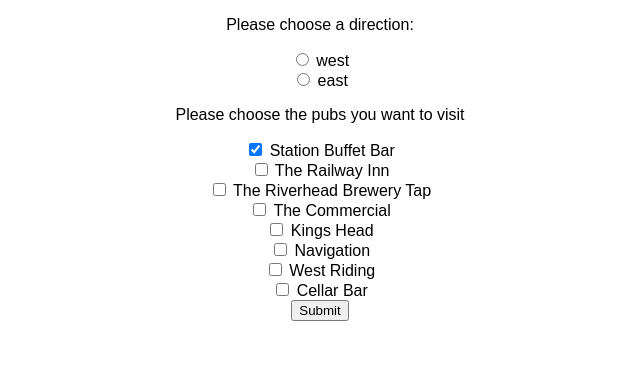
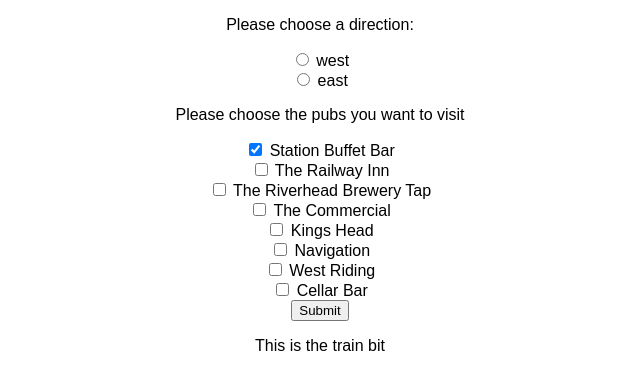
Before and after one commit to mattjbrad/react-ale-trail, a React (Create React App) app: page / in a window 1280 px wide. Shown: the top 390 px of the page, without its empty margins (320-960 px from the left). Built offline with nearby package versions, Linux system fonts and the light colour scheme.

Commit message:
Small config changes

```diff
--- a/src/App.js
+++ b/src/App.js
@@ -2,12 +2,14 @@ import React, { Component } from 'react';
 import logo from './logo.svg';
 import './App.css';
 import RouteSettings from './containers/RouteSettings/RouteSettings';
+import TrainInfo from './containers/TrainInfo/TrainInfo';
 
 class App extends Component {
   render() {
     return (
       <div className="App">
         <RouteSettings />
+        <TrainInfo />
       </div>
     );
   }
--- a/src/containers/TrainInfo/TrainInfo.js
+++ b/src/containers/TrainInfo/TrainInfo.js
@@ -15,8 +15,10 @@ class TrainInfo extends Component {
     };
 
     render () {
-
+        return(
+            <p>This is the train bit</p>
+        )
     }
 }
 
-export default RouteSettings;
+export default TrainInfo;
```
